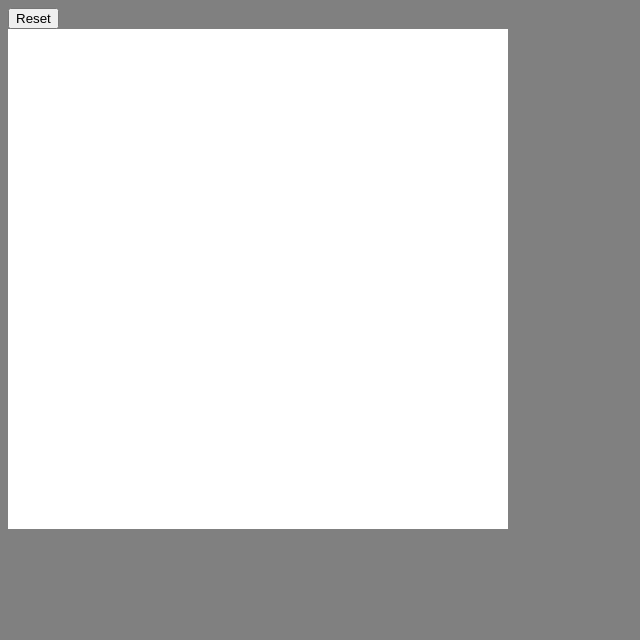
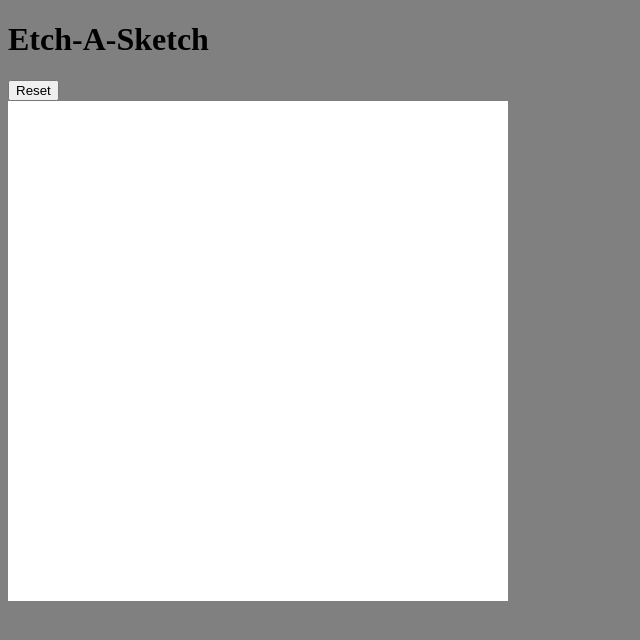
Before and after one commit to OnTheHook/etch-a-sketch, a plain HTML site: page index.html in a window 1280 px wide. Shown: the whole page, without its empty margins (0-640 px from the left). Drawn offline with Linux system fonts and the light colour scheme.

Commit message:
Add heading and fill in README.md

```diff
--- a/index.html
+++ b/index.html
@@ -8,6 +8,7 @@
     <title>Document</title>
 </head>
 <body>
+    <h1>Etch-A-Sketch</h1>
     <button id="btn">Reset</button>
     <div class="container"></div>
     <script src="script.js"></script>
--- a/style.css
+++ b/style.css
@@ -1,5 +1,6 @@
 body {
     background-color: grey;
+    color: black;
 }
 .container {
     height: 500px;
```
Also changed, not shown: 1 other file.
